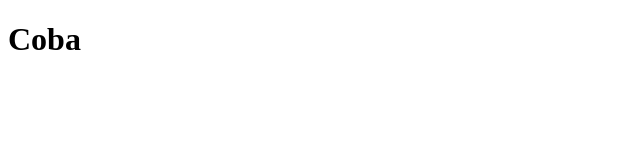
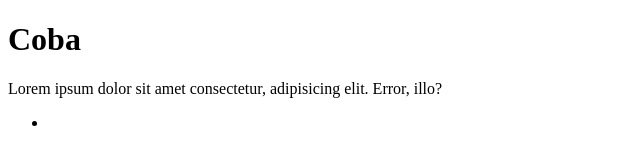
Before and after one commit to irhandi/irhandi-resolusi, a plain HTML site: page index.html in a window 1280 px wide. Shown: the whole page, without its empty margins (0-640 px from the left). Drawn offline with Linux system fonts and the light colour scheme.

Commit message:
Menambah bebrapa baris

```diff
--- a/index.html
+++ b/index.html
@@ -8,5 +8,11 @@
 </head>
 <body>
     <h1>Coba</h1>
+    <p>Lorem ipsum dolor sit amet consectetur, adipisicing elit. Error, illo?</p>
+    <ul>
+        <li>
+            <a href=""></a>
+        </li>
+    </ul>
 </body>
 </html>
```
